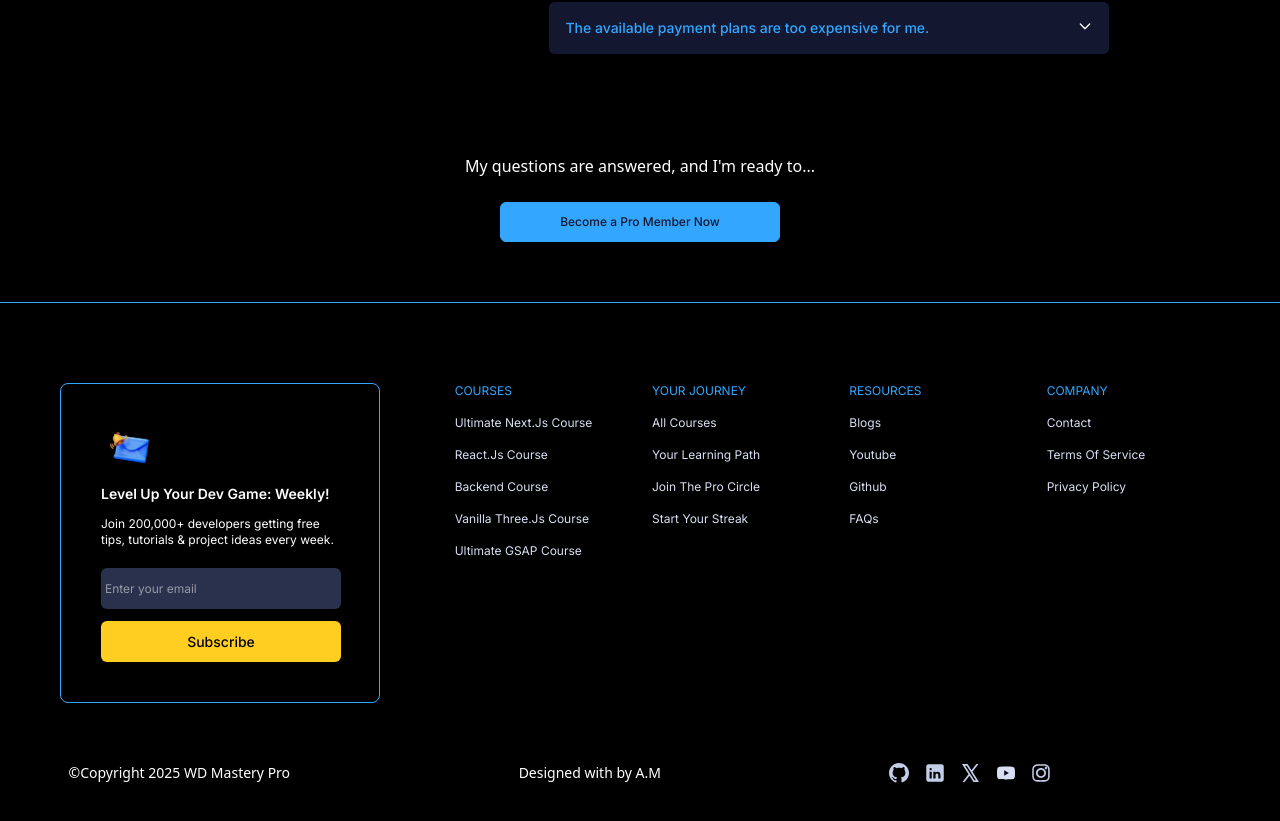
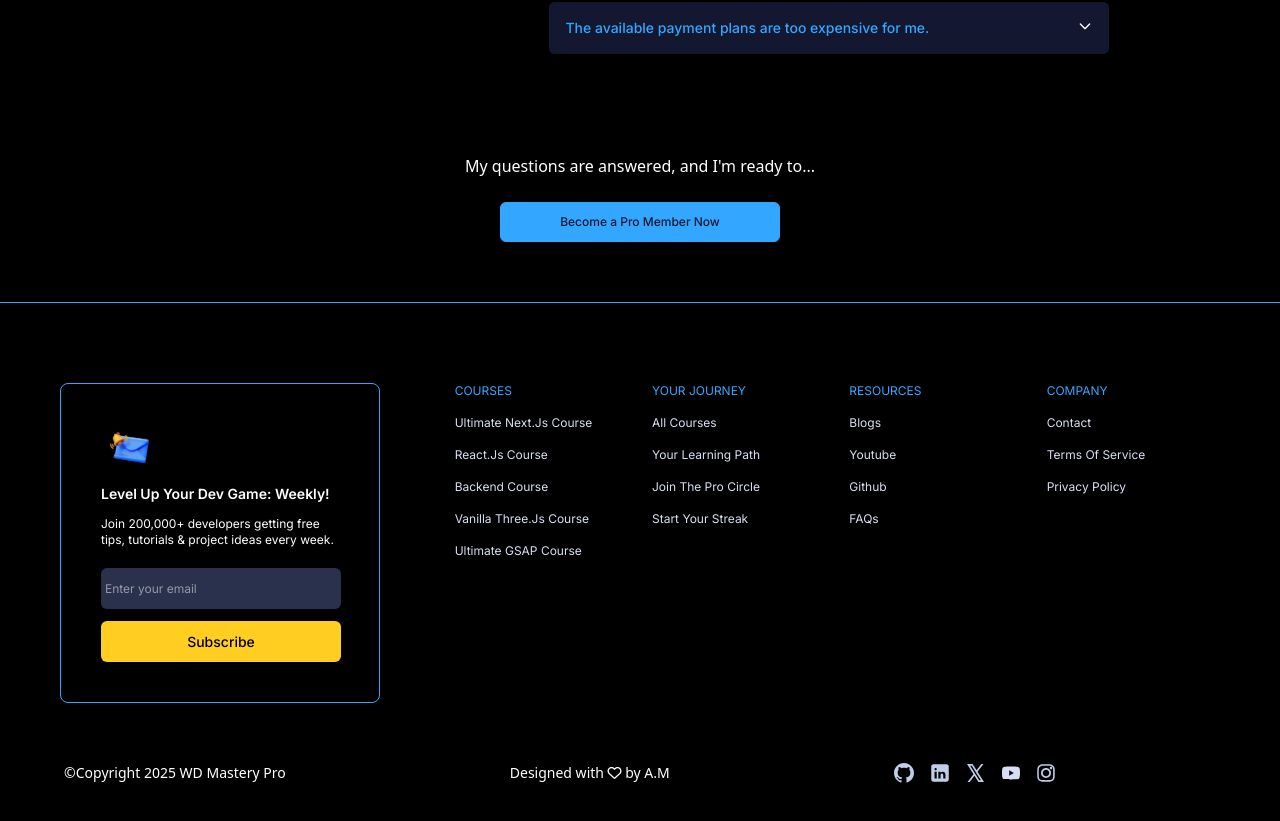
Before and after one commit to areebamoosa/WD-Mastery, a React (Vite) app: page / in a window 1280 px wide. Shown: the part 3777-4598 px from the top of the page. Built offline with nearby package versions, Linux system fonts and the light colour scheme.

Commit message:
Footer component completed

```diff
--- a/src/components/Footer/Credits.jsx
+++ b/src/components/Footer/Credits.jsx
@@ -13,9 +13,9 @@ const Credits = () => {
 
         <p className='ml-[-160px]'>©Copyright 2025 WD Mastery Pro</p>
 
-        <p>Designed with by A.M</p>
+        <p >Designed with <i className="fa-regular fa-heart "></i> by A.M</p>
 
-        <div className='flex gap-4'>
+        <div className='flex gap-4 cursor-pointer'>
           <img src={Github} alt="insta" />
           <img src={Linkedin} alt="insta" />
           <img src={Twitter} alt="insta" />
```
